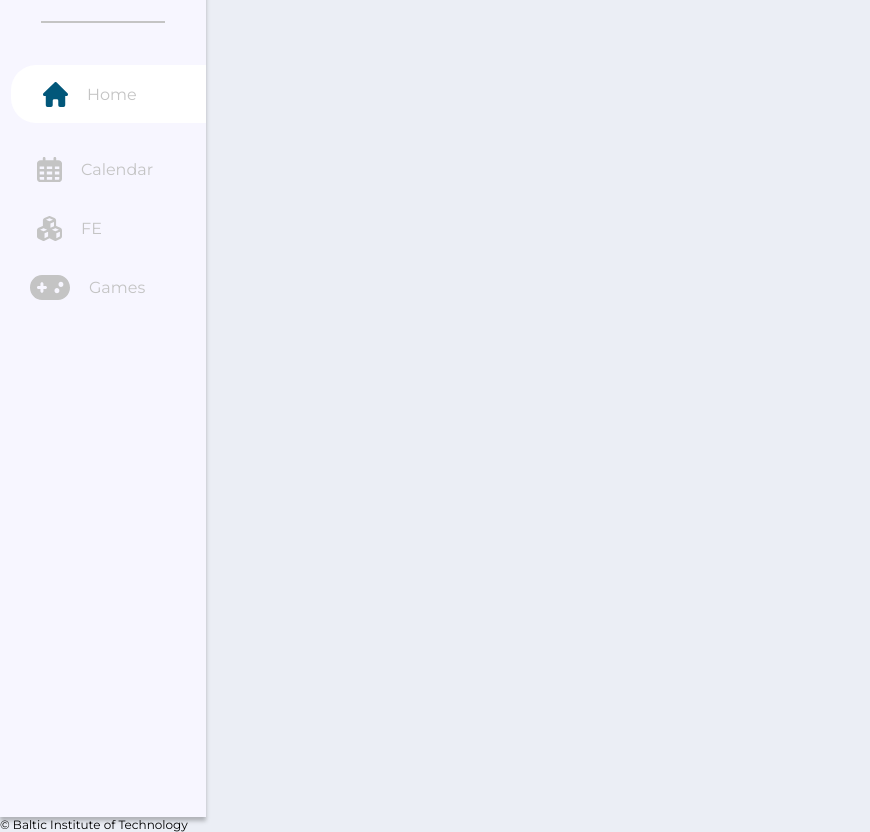
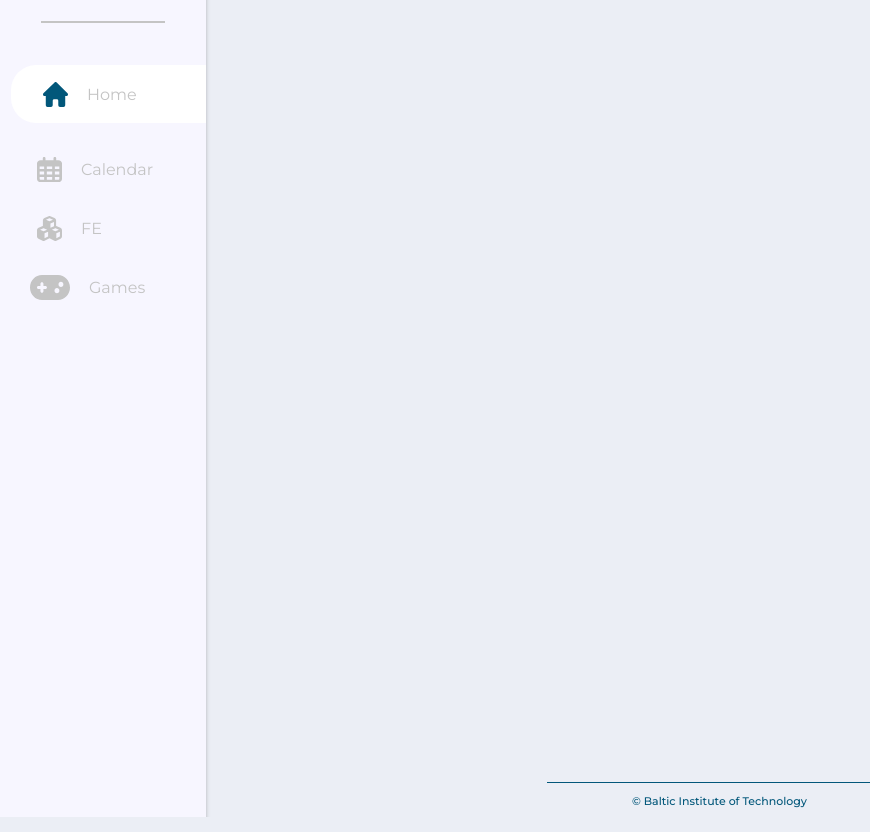
Before and after one commit to sgrazys/Friday-challange, a website: page index.html in a window 1280 px wide. Shown: the part 89-921 px from the top of the page, without its empty margins (0-870 px from the left). Drawn offline with Linux system fonts and the light colour scheme.

Commit message:
add: footer

```diff
--- a/css/pages/layout.css
+++ b/css/pages/layout.css
@@ -1,6 +1,7 @@
 .nav-container {
     display: flex;
     flex-direction: column;
+    position: absolute;
     box-shadow: 0px 4px 4px rgba(0, 0, 0, 0.25); ;
     width: 100px;
     height: 906px;
@@ -73,3 +74,19 @@
 .controler-icon {
     margin-left: 30px;
 }
+
+.footer-wrapper {
+    position: relative;
+    top: 871px;
+    left: 547px ;
+    border-top: solid 1px var(--font-color);
+    width: 345px;
+}
+
+.footer-wrapper > .footer-description {
+    text-align: center;
+    padding-top: 1em;
+    font-size: 11px;
+    font-weight: 500;
+    color: var(--font-color);
+}
```
Also changed, not shown: index.html (+1 -6 lines).
